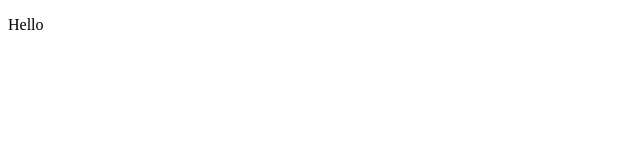
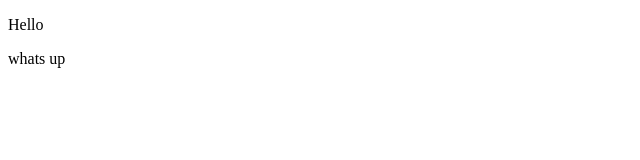
Before and after one commit to omarhanson/testing, a plain HTML site: page index.html in a window 1280 px wide. Shown: the full height of the page, 0-640 px from the left. Drawn offline with Linux system fonts and the light colour scheme.

Commit message:
message2

```diff
--- a/index.html
+++ b/index.html
@@ -8,5 +8,7 @@
 </head>
 <body>
     <p>Hello</p>
+
+    <p>whats up</p>
 </body>
 </html>
```
